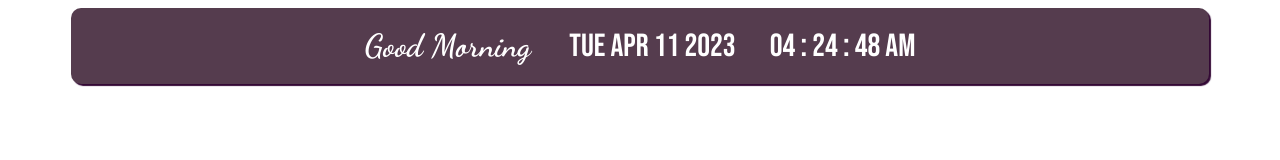
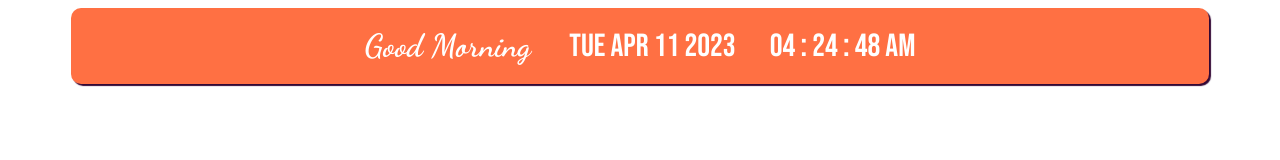
Before and after one commit to HazelC1/notion, a plain HTML site: page greetings-date-clock.html in a window 1280 px wide. Drawn offline with Linux system fonts and the light colour scheme.

Commit message:
Update greetings-date-clock.html

```diff
--- a/greetings-date-clock.html
+++ b/greetings-date-clock.html
@@ -40,7 +40,7 @@ h1 {
 .card {
     padding: 10px 25px 10px 25px;
     border-radius: 10px;
-    background: #553c4e;
+    background: #FF7043;
     width: 85vw;
     color: #fff;
     display: inline-block;
```
